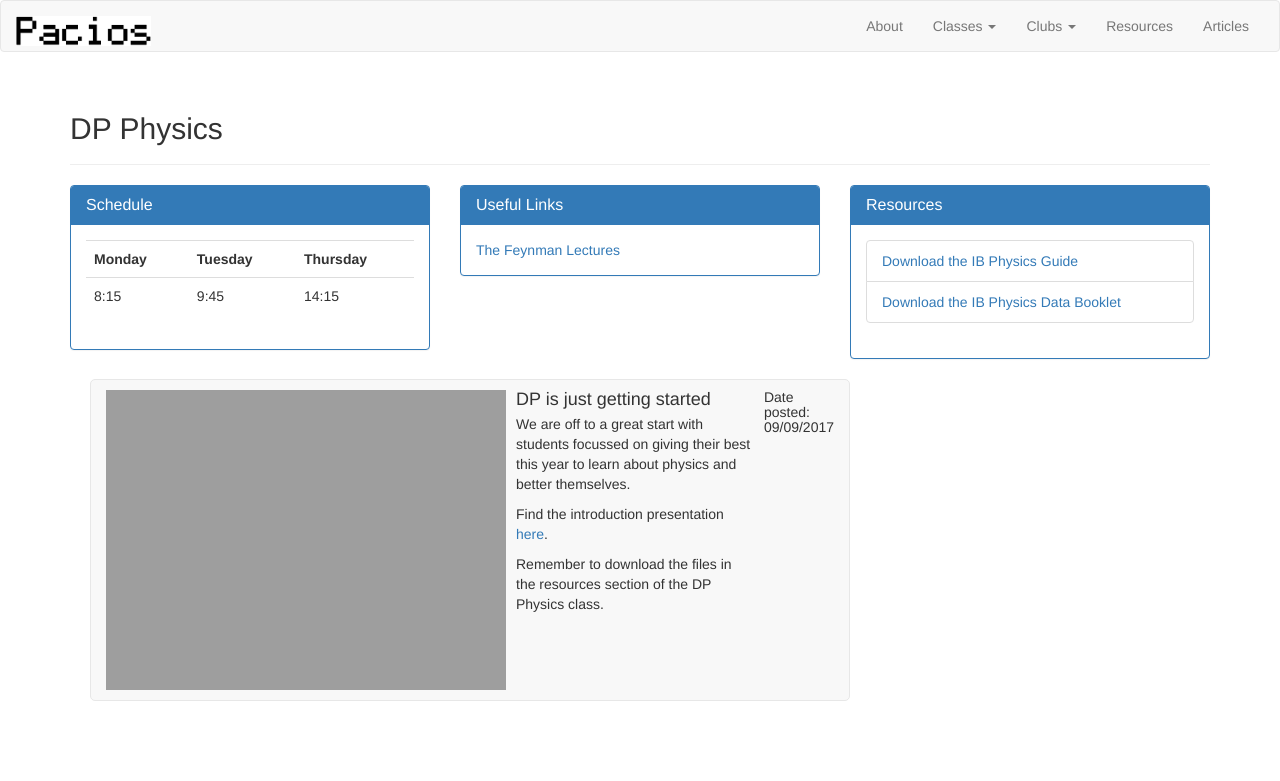
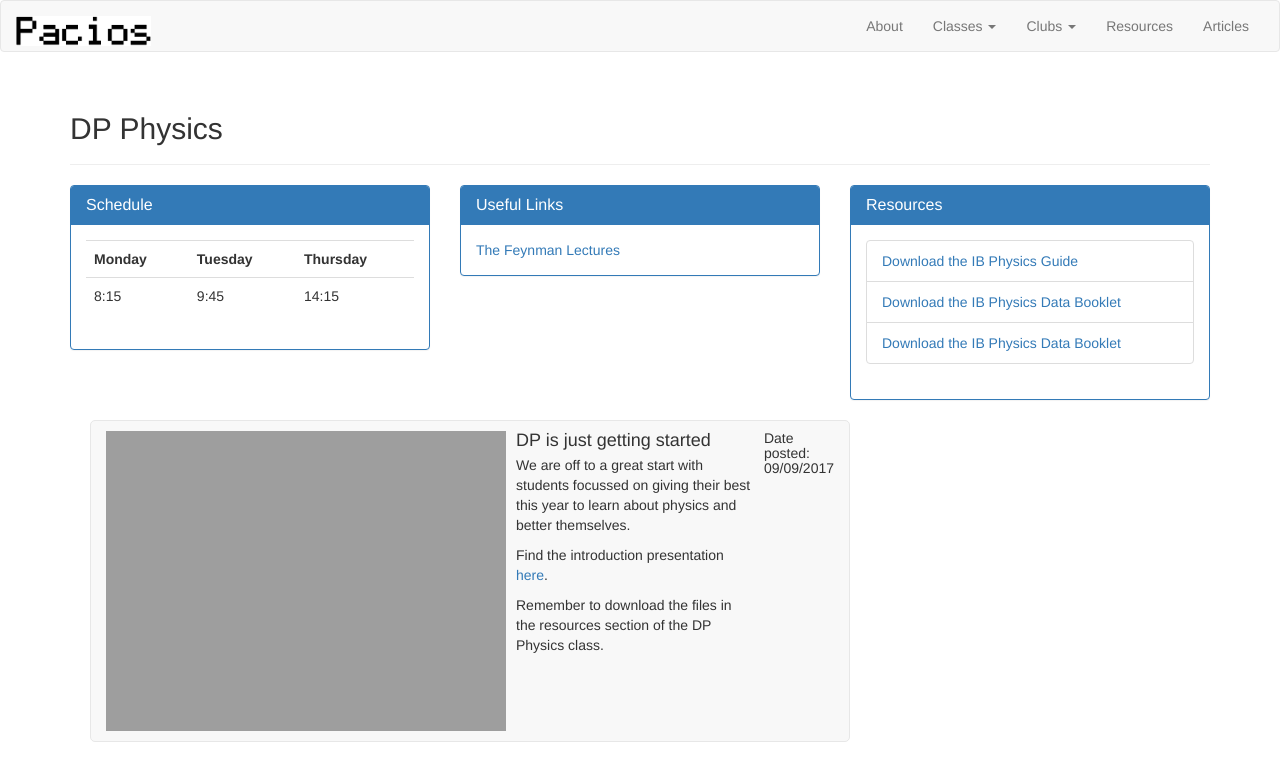
Before and after one commit to RodrigoPacios/mrpacios1, a Jekyll site: the page built from DPPhysicsYear1.html, in a window 1280 px wide. Shown: the top 781 px of the page. Built offline with Jekyll 4.4.1, drawn with Linux system fonts in a browser that asks for light colours; nearby versions of some CDN libraries.

Commit message:
book download

```diff
--- a/DPPhysicsYear1.html
+++ b/DPPhysicsYear1.html
@@ -55,6 +55,9 @@ layout: default
                                 <li class="list-group-item">
                                         <a href="{{site.baseurl}}1/download/Physics_Data_Booklet_2016.pdf" download>Download the IB Physics Data Booklet</a>
                                 </li>
+                                <li class="list-group-item">
+                                        <a href="{{site.baseurl}}1/download/IB-Physics.pdf" download>Download the IB Physics Data Booklet</a>
+                                </li>
                             </ul>
                         </div>
                     </div>
```
